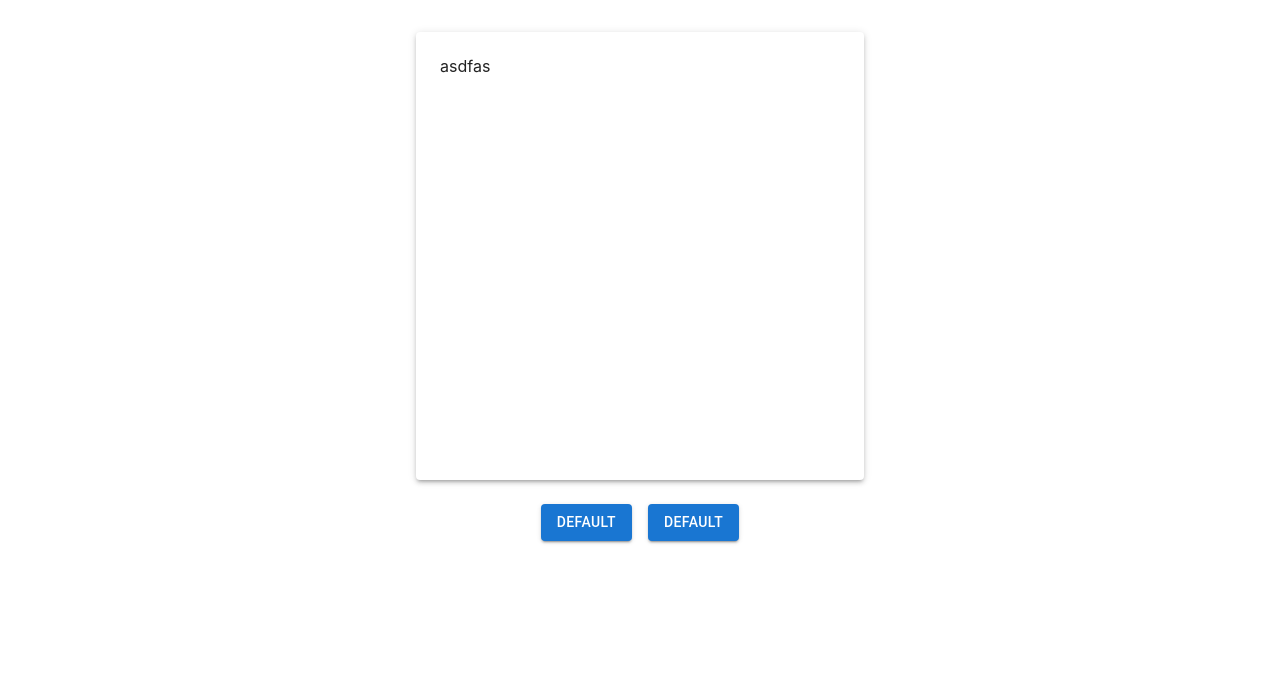
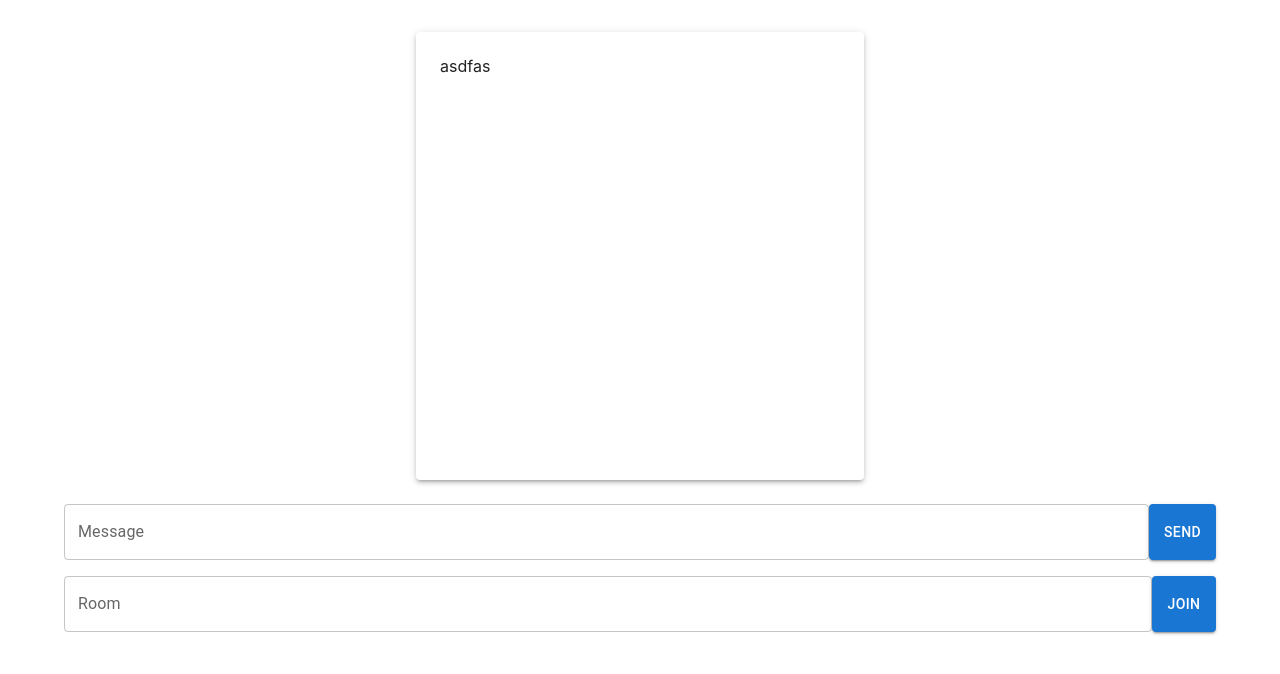
Before and after one commit to MosNes/chat-demo, a React (Create React App) app in the folder client/: page / in a window 1280 px wide. Shown: the top 674 px of the page. Built offline with nearby package versions, Linux system fonts and the light colour scheme.

Commit message:
added text input fields

```diff
--- a/client/src/components/chat.js
+++ b/client/src/components/chat.js
@@ -4,6 +4,7 @@ import Box from '@mui/material/Box';
 import Container from '@mui/material/Container'
 import Button from '@mui/material/Button';
 import Grid from '@mui/material/Unstable_Grid2';
+import TextField from '@mui/material/TextField';
 
 const Chat = () => {
     return (
@@ -33,18 +34,20 @@ const Chat = () => {
                     </ Box>
                 </Grid>
 
-                <Grid item xs={12} display='flex' justifyContent='center'>
-                    <Grid container spacing={2}>
+                <Grid xs={12} container>
 
-                        <Grid item xs={6}>
-                            <Button variant="contained">Default</Button>
+                        <Grid item xs={12} display='flex' justifyContent='center'>
+                            <TextField id="message-input" label="Message" variant="outlined" fullWidth/>
+                            <Button variant="contained">Send</Button>
                         </Grid>
 
-                        <Grid item xs={6}>
-                            <Button variant="contained">Default</Button>
+                        <Grid item xs={12} display='flex' justifyContent='center'>
+                            <TextField id="room-input" label="Room" variant="outlined" fullWidth/>
+                            <Button variant="contained">Join</Button>
                         </Grid>
 
-                    </Grid>
+
+
                 </Grid>
             </Grid>
         </ Container>
```
